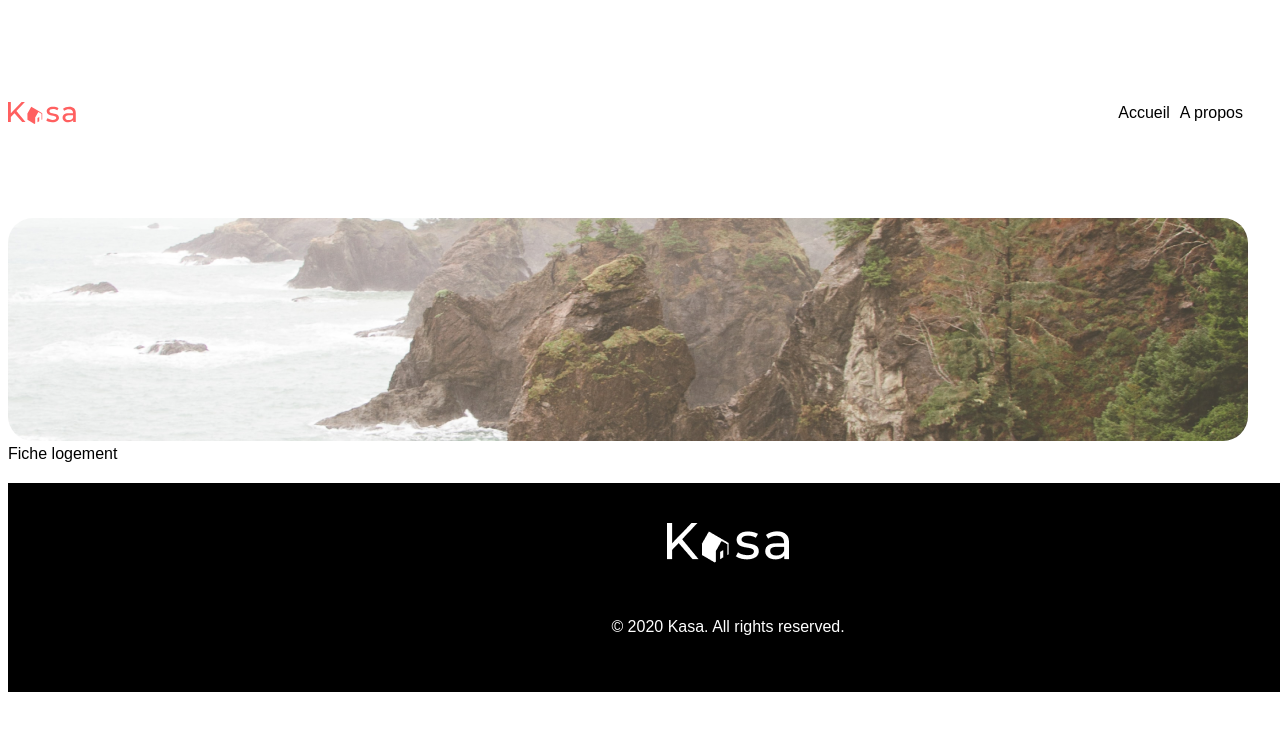
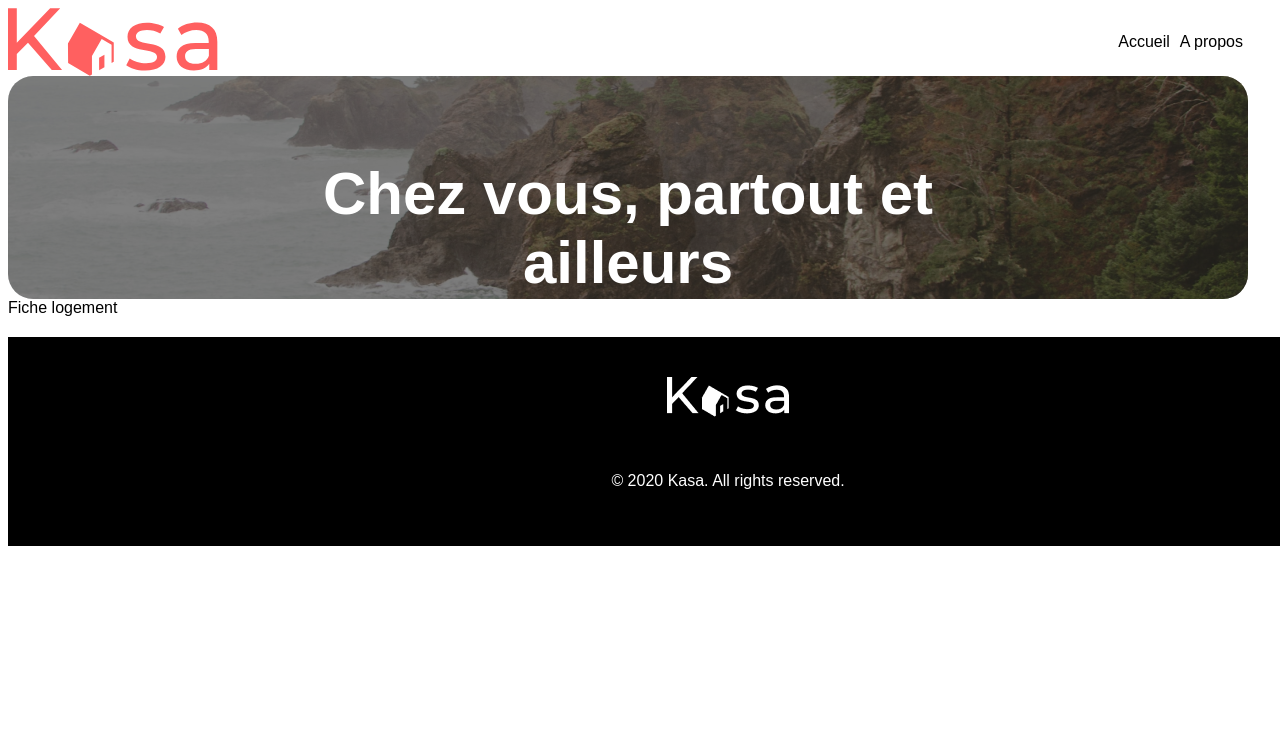
Before and after one commit to etienne-b01/Projet06_Kasa, a React (Create React App) app in the folder kasa/: page / in a window 1280 px wide. Shown: the top 730 px of the page. Built offline with nearby package versions, Linux system fonts and the light colour scheme.

Commit message:
added style improvements

```diff
--- a/kasa/src/components/Banner/index.js
+++ b/kasa/src/components/Banner/index.js
@@ -4,8 +4,13 @@ import BackgroundImage from '../../assets/background_image.png';
 
 const Banner = () => {
   return (
-    <div>
-      <img src={BackgroundImage} className="background_image" />
+    <div className="container">
+      {<img src={BackgroundImage} className="background_image" />}
+      <p></p>
+      <h1 className="tagline">
+        Chez vous,
+        <br className="carriage_return" /> partout et ailleurs
+      </h1>
     </div>
   );
 };
--- a/kasa/src/components/Banner/style.scss
+++ b/kasa/src/components/Banner/style.scss
@@ -5,3 +5,37 @@
   height: 223px;
   border-radius: 25px;
 }
+
+.container {
+  width: 1240px;
+  height: 223px;
+  border-radius: 25px;
+  position: relative;
+  text-align: center;
+  color: white;
+  font-size: 30px;
+  font-weight: 700;
+  box-shadow: inset 0 0 0 1000px rgba(0, 0, 0, 0.1);
+}
+
+.container:before {
+  content: '';
+  position: absolute;
+  top: 0;
+  bottom: 0;
+  right: 0;
+  left: 0;
+  background: rgba(0, 0, 0, 0.5);
+  border-radius: 25px;
+}
+
+.tagline {
+  position: absolute;
+  top: 50%;
+  left: 50%;
+  transform: translate(-50%, -50%);
+}
+
+.carriage_return {
+  display: none;
+}
--- a/kasa/src/components/Footer/style.scss
+++ b/kasa/src/components/Footer/style.scss
@@ -2,6 +2,9 @@
 body {
   font-family: 'Montserrat', sans-serif;
   max-width: 1240px;
+  display: flex;
+  align-items: center;
+  width: auto;
 }
 
 .footer {
--- a/kasa/src/components/Header/style.css
+++ b/kasa/src/components/Header/style.css
@@ -1,17 +1,20 @@
 body {
   font-family: 'Montserrat', sans-serif;
-  max-width: 1240px;
+  width: 1440px;
+  display: flex;
+  align-items: center;
 }
 
 .header {
   display: flex;
   justify-content: space-between;
   align-items: center;
+  max-width: 1240px;
 }
 
 .kasa_logo {
-  height: 210px;
-  width: 68px;
+  height: 68px;
+  width: 210px;
 }
 
 .header_links {
```
